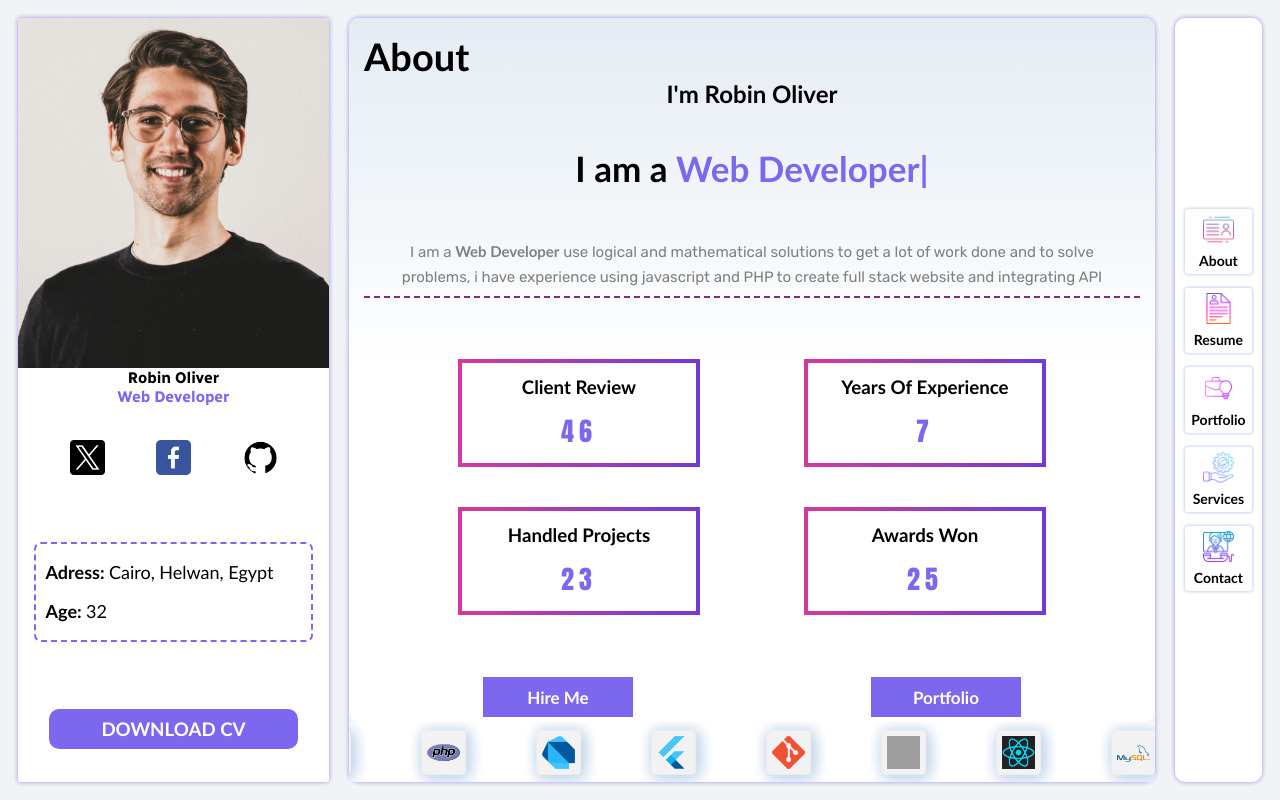
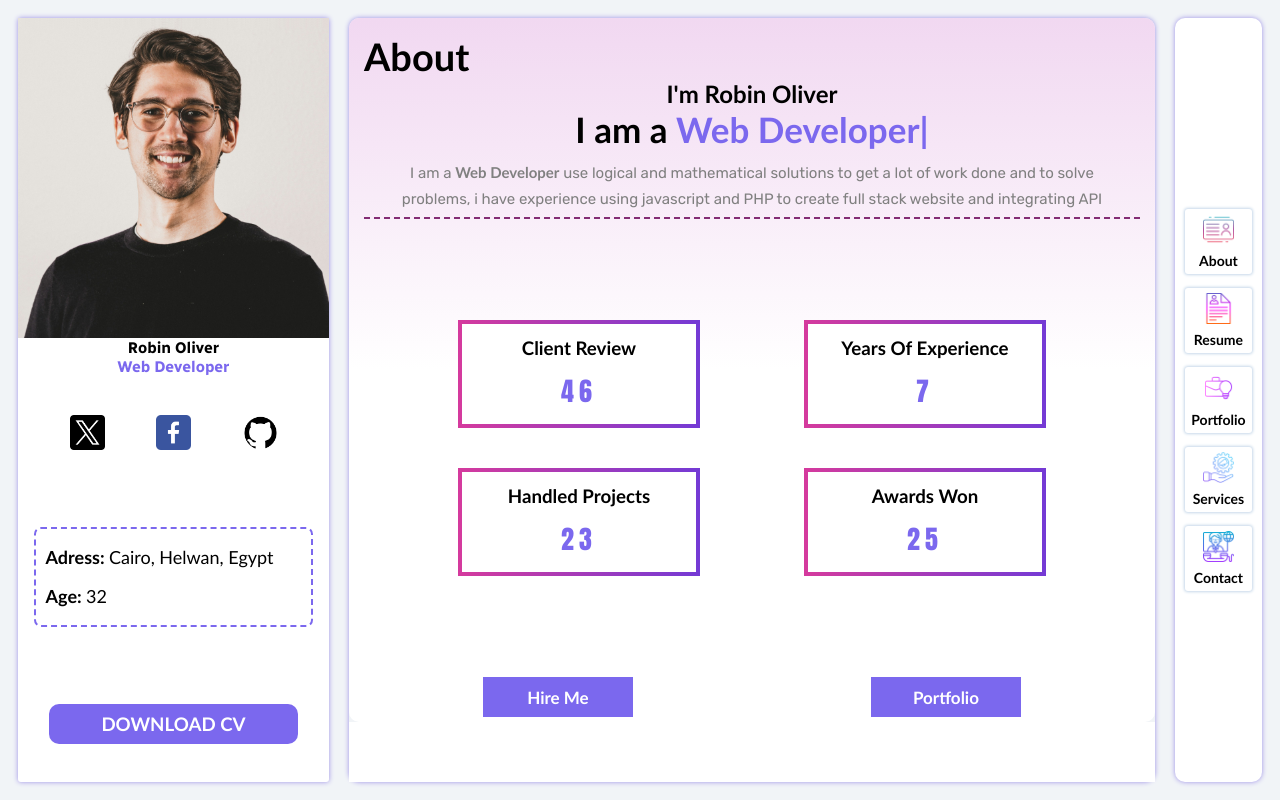
Before and after one commit to 0-illegal-0/cv, a React (Create React App) app: page / in a window 1280 px wide. Built offline with nearby package versions, Linux system fonts and the light colour scheme; grey boxes are pictures that could not be loaded.

Commit message:
fix issue in bottom in body

```diff
--- a/src/App.js
+++ b/src/App.js
@@ -12,6 +12,7 @@ import bgImage from "./assets/images/style/background-image.jpg";
 import { screen } from "@testing-library/react";
 import NavBarIcon from "./assets/images/icons/nav-bar.png";
 import NavBarAnimation from "./component/NavBarAnimation.js";
+import { useState } from "react";
 
 function App() {
   return (
@@ -23,14 +24,17 @@ function App() {
 
 function Main() {
   const mainPage = useRef();
+  const [getTest, setTest] = useState("Wing");
 
   function setMainElementHeight() {
     setTimeout(() => {
       if (window.innerHeight) {
-        mainPage.current.style.height = window.innerHeight + "px"; // 739 + "px";
+        mainPage.current.style.height = window.innerHeight + "px"; // window.innerHeight 739 + "px";
+        //  setMainElementHeight();
       } else {
         setMainElementHeight();
       }
+      console.log("this is ... ", window.innerHeight);
     }, 10);
   }
   setMainElementHeight();
--- a/src/MainBody.js
+++ b/src/MainBody.js
@@ -69,7 +69,7 @@ let bottomSectionWidthState = false;
 
 function Icons({ contentBodyWidth, contentBodyHeight }) {
   const [firstElementState, setFirstElementState] = useState(0);
-  const [secondElementState, setSecondElementState] = useState(0);
+  const [secondElementState, setSecondElementState] = useState(1265);
 
   const firstElement = useRef();
   const secondElement = useRef();
@@ -96,7 +96,6 @@ function Icons({ contentBodyWidth, contentBodyHeight }) {
 
   getBottomSection();
 
-  // (Not finished)  should make width of firstElement or width secondElement is dynamic instead of {1320}
   function IconsAnimation() {
     setTimeout(() => {
       setFirstElementState(firstElementState - 1);
@@ -116,15 +115,7 @@ function Icons({ contentBodyWidth, contentBodyHeight }) {
     return <img alt="" src={v} />;
   });
   return (
-    <div
-      className="bottom-section"
-      ref={bottomSection}
-      style={
-        {
-          //marginTop: contentBodyHeight + "px",
-        }
-      }
-    >
+    <div className="bottom-section" ref={bottomSection}>
       <div
         className="right-section-in-bottom"
         style={{
--- a/src/index.css
+++ b/src/index.css
@@ -93,7 +93,7 @@ code {
 .page {
   display: flex;
   width: 100%;
-  max-width: 1700px;
+  max-width: 1900px;
   justify-content: space-between;
   margin: 0 auto;
   padding: 22px 22px;
@@ -158,6 +158,10 @@ code {
 }
 
 .nav-list li:hover {
+  background-color: #c8e1f7;
+}
+
+.nav-list li:hover {
   cursor: pointer;
 }
 
@@ -193,7 +197,10 @@ code {
 
 .avatar-name-description {
   width: 100%;
-  height: 350px;
+  height: 320px;
+  display: flex;
+  justify-content: center;
+  background-color: #e4e1dc;
   /* margin: auto auto;
    padding: 0px 20px 10px;
    border-bottom: 2px solid #9cc3e9;
@@ -205,8 +212,12 @@ code {
   width: 100%;
   height: 100%;
   object-fit: cover;
-
-  /*box-shadow: 0 0 10px 5px #b7d5eb75;*/
+}
+
+@media (min-width: 1500px) {
+  .avatar-name-description > img {
+    max-width: 320px;
+  }
 }
 
 .shado {
@@ -287,7 +298,7 @@ code {
 
 .about-content {
   z-index: 5;
-  background-image: linear-gradient(to top, #ffffff, #ffffff, #e4ecf3);
+  background-image: linear-gradient(to top, #ffffff, #ffffff, #f1d8f1);
 }
 
 .about-content,
@@ -460,6 +471,7 @@ code {
   width: 100%;
   justify-content: space-around;
   margin-bottom: 0 !important;
+  max-width: 900px;
 }
 
 .resume-protofolio-buttons button {
@@ -546,8 +558,11 @@ code {
 }
 
 @media (min-width: 1100px) and (max-height: 680px) {
-  .about-content {
-    display: none !important;
+  .about-content > div {
+    margin-bottom: 55px !important;
+  }
+  .about-content > div:last-child {
+    margin-bottom: unset !important;
   }
 }
 
@@ -622,9 +637,6 @@ code {
   }
   .personal-data {
     font-size: 14.5px;
-  }
-  .personal-informations {
-    height: 32%;
   }
 
   .handled-projects {
--- a/src/index.js
+++ b/src/index.js
@@ -5,6 +5,7 @@ import App from "./App";
 import reportWebVitals from "./reportWebVitals";
 
 const root = ReactDOM.createRoot(document.getElementById("root"));
+
 root.render(
   // <React.StrictMode>
   <App />
--- a/src/pages/portofolio/Portofolio.js
+++ b/src/pages/portofolio/Portofolio.js
@@ -152,7 +152,7 @@ function Projects() {
         process.env.PUBLIC_URL +
         `${prototypeData["prototype-images"][index]["image"]}` +
         ">";
-
+      // eyeyeyeyey
       prototypeDetails.classList.remove("prototype-review-hidden");
       prototypeDetails.classList.add("prototype-review-show");
       prototypeDetails.style.display = "flex";
```
Also changed, not shown: 1 other file (tests, documents, lock files or other folders).
